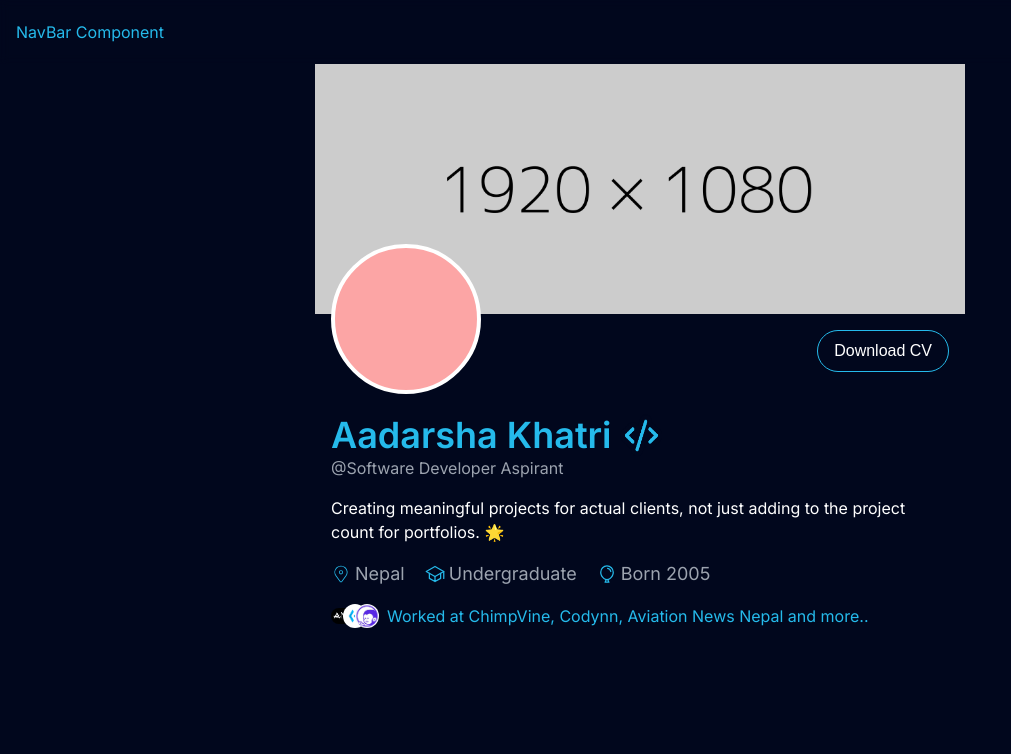
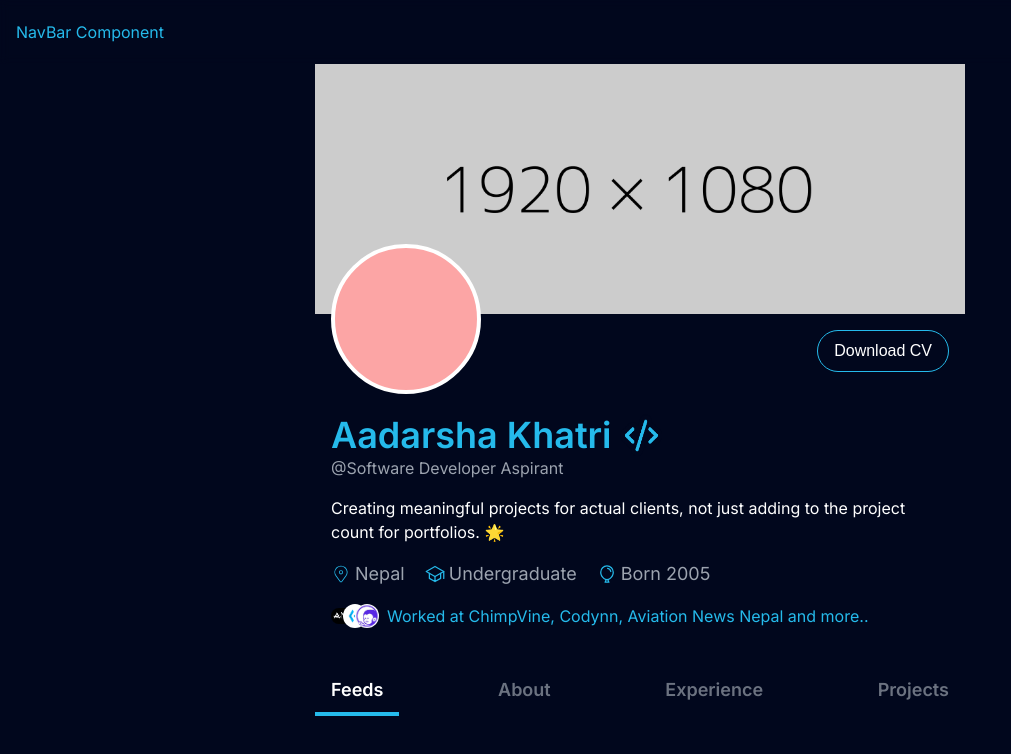
Before and after one commit to AadarshaKhatri/Portfolio, a Next.js app: page / in a window 1280 px wide. Shown: the top 754 px of the page, without its empty margins (0-1011 px from the left). Built offline with nearby package versions, Linux system fonts and the light colour scheme.

Commit message:
Tabs Created

```diff
--- /dev/null
+++ b/app/section/About.tsx
@@ -0,0 +1,9 @@
+
+
+const About = () => {
+  return (
+    <div>About</div>
+  )
+}
+
+export default About
--- /dev/null
+++ b/app/section/Experience.tsx
@@ -0,0 +1,9 @@
+
+
+const Experience = () => {
+  return (
+    <div>Experience</div>
+  )
+}
+
+export default Experience
--- /dev/null
+++ b/app/section/Feeds.tsx
@@ -0,0 +1,9 @@
+
+
+const Feeds = () => {
+  return (
+    <div>Feeds</div>
+  )
+}
+
+export default Feeds
--- /dev/null
+++ b/app/section/Feedtabs.tsx
@@ -0,0 +1,70 @@
+"use client"
+
+import { useState } from "react"
+
+
+const Feedtabs = () => {
+  const [activeTabs,setactiveTabs] = useState('Feeds')
+
+  const handletabs = (tabs :string )=>{
+    setactiveTabs(tabs);
+  }
+  return (
+    <section>
+      <div className="w-full flex flex-col">
+
+        {/* Tabs */}
+        <div className="flex flex-row justify-between">
+
+          <div
+              onClick={() => handletabs('Feeds')}
+              className={`font-semibold cursor-pointer py-2 px-4 text-lg transition-all duration-100
+                ${activeTabs === 'Feeds' ? 'text-white border-b-4 border-primary' : 'text-gray-500'}`}
+            >
+              Feeds
+            </div>
+
+            <div
+              onClick={() => handletabs('About')}
+              className={`font-semibold cursor-pointer py-2 px-4 text-lg transition-all duration-100
+                ${activeTabs === 'About' ? 'text-white border-b-4 border-primary' : 'text-gray-500'}`}
+            >
+              About
+            </div>
+
+            <div
+              onClick={() => handletabs('Experience')}
+              className={`font-semibold cursor-pointer py-2 px-4 text-lg transition-all duration-100
+                ${activeTabs === 'Experience' ? 'text-white border-b-4 border-primary' : 'text-gray-500'}`}
+            >
+              Experience
+            </div>
+
+            <div
+              onClick={() => handletabs('Projects')}
+              className={`font-semibold cursor-pointer py-2 px-4 text-lg transition-all duration-100
+                ${activeTabs === 'Projects' ? 'text-white border-b-4 border-primary': 'text-gray-500'}`}
+            >
+              Projects
+            </div>
+        </div>
+
+        {/* <div className="w-full p-4">
+        {activeTab === 'overview' ? (
+          <div>
+            <OverView/>
+
+          </div>
+        ) : (
+          <div>
+            <Tracking/>
+            </div>
+        )}
+      </div> */}
+
+      </div>
+    </section>
+  )
+}
+
+export default Feedtabs
--- a/app/section/UpperSection.tsx
+++ b/app/section/UpperSection.tsx
@@ -2,6 +2,7 @@ import Image from "next/image";
 import { CiLocationOn } from "react-icons/ci";
 import { IoSchoolOutline } from "react-icons/io5";
 import { PiBalloon } from "react-icons/pi";
+import Feedtabs from "./Feedtabs";
 
 const UpperSection = () => {
   const BioInfo = [
@@ -130,6 +131,12 @@ const UpperSection = () => {
         </div>
 
 
+        <div className="mt-10">
+          <Feedtabs/>
+        </div>
+
+
+
       </div>
     </section>
   );
```
Also changed, not shown: app/section/Works.tsx (added).
